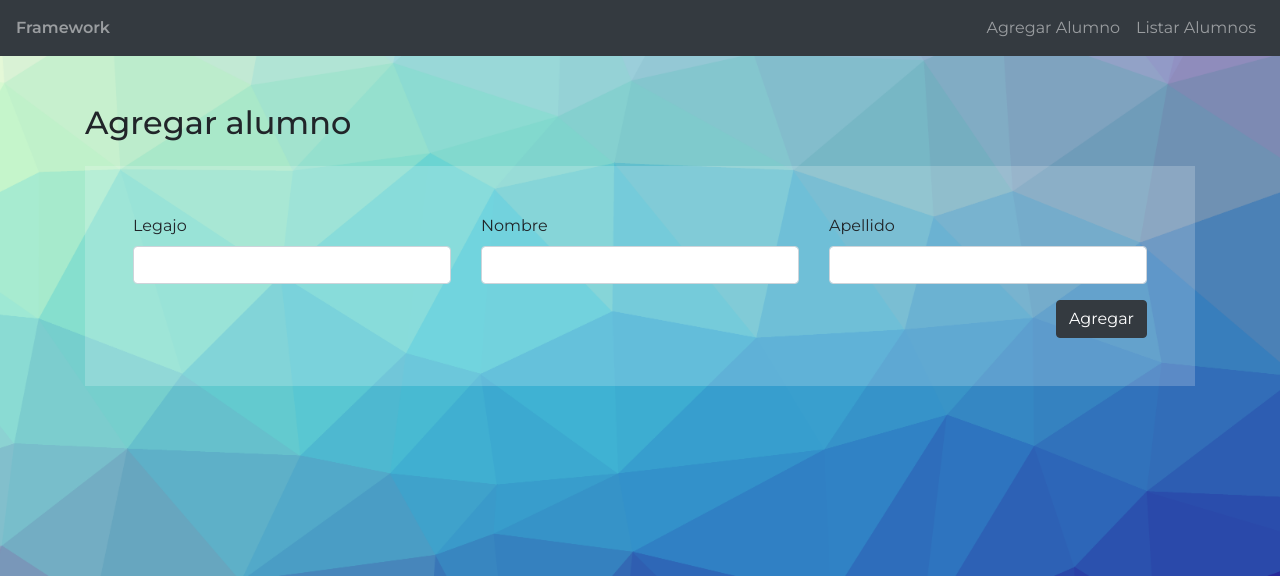
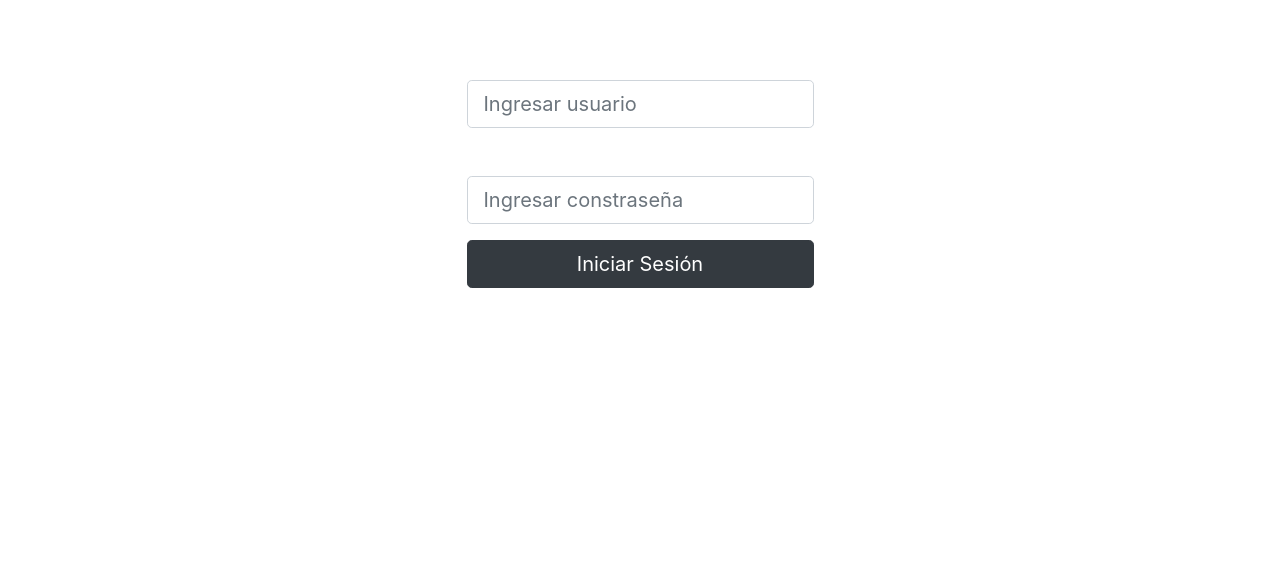
Before and after one commit to manu3210/TPLaboratorioIV, a PHP site: page / in a window 1280 px wide. Shown: the top 576 px of the page. Run offline with PHP 8.4, Linux system fonts and the light colour scheme; some libraries are stand-ins or nearby versions.

Commit message:
agregada vista de login + metodo login en HomeController

```diff
--- a/Controllers/HomeController.php
+++ b/Controllers/HomeController.php
@@ -5,7 +5,17 @@
     {
         public function Index($message = "")
         {
-            require_once(VIEWS_PATH."student-add.php");
+            require_once(VIEWS_PATH."login.php");
+        }
+
+        public function login($username, $password)
+        {
+
+            // logic
+
+
+
+            header("location:" .FRONT_ROOT . "Student/ShowAddView");
         }
     }
 ?>
--- a/DAO/StudentDAO.php
+++ b/DAO/StudentDAO.php
@@ -52,7 +52,6 @@
                 $jsonContent = file_get_contents('Data/students.json');
 
                 $arrayToDecode = ($jsonContent) ? json_decode($jsonContent, true) : array();
-
             }
             else
             {
@@ -61,7 +60,6 @@
                 curl_setopt($ch, CURLOPT_URL, "https://utn-students-api.herokuapp.com/api/Student");
                 curl_setopt($ch, CURLOPT_HTTPHEADER, array("x-api-key: 4f3bceed-50ba-4461-a910-518598664c08"));
                 curl_setopt($ch, CURLOPT_RETURNTRANSFER, true);
-
 
                 $arrayToDecode = json_decode(curl_exec($ch), true);
 
@@ -81,7 +79,5 @@
             $this->SaveData();
 
         }
-
-
     }
 ?>
--- /dev/null
+++ b/Views/login.php
@@ -0,0 +1,15 @@
+<main class="d-flex align-items-center justify-content-center height-100">
+     <div class="content">
+          <form action="<?php echo FRONT_ROOT ?>Home/login" method="post" class="login-form bg-dark-alpha p-5 text-white">
+               <div class="form-group">
+                    <label for="">Usuario</label>
+                    <input type="text" name="user" class="form-control form-control-lg" placeholder="Ingresar usuario">
+               </div>
+               <div class="form-group">
+                    <label for="">Contraseña</label>
+                    <input type="text" name="pass" class="form-control form-control-lg" placeholder="Ingresar constraseña">
+               </div>
+               <button class="btn btn-dark btn-block btn-lg" type="submit">Iniciar Sesión</button>
+          </form>
+     </div>
+</main>
```
